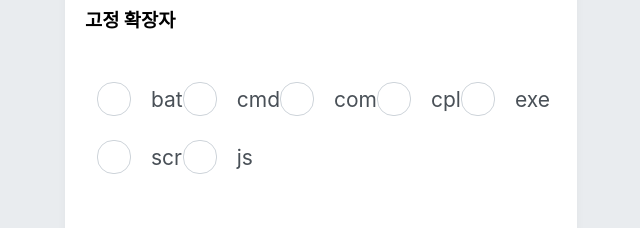
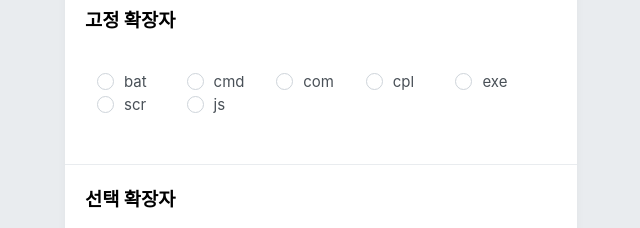
Before and after one commit to Lee-DoHa/Assignment_server_front, a React (Create React App) app in the folder begin-react/: page / in a window 1280 px wide. Shown: the part 258-486 px from the top of the page, without its empty margins (319-959 px from the left). Built offline with nearby package versions, Linux system fonts and the light colour scheme; no server answers.

Commit message:
Update Item.js

```diff
--- a/begin-react/src/components/Item.js
+++ b/begin-react/src/components/Item.js
@@ -1,42 +1,25 @@
 import React from 'react';
 import styled, { css } from 'styled-components';
-import { MdDone, MdDelete } from 'react-icons/md';
-
-const Remove = styled.div`
-  display: flex;
-  align-items: center;
-  justify-content: center;
-  color: #dee2e6;
-  font-size: 24px;
-  cursor: pointer;
-  &:hover {
-    color: #ff6b6b;
-  }
-  display: none;
-`;
+import { MdDone } from 'react-icons/md';
+import { useFixedDispatch } from './Context';
 
 const ItemBlock = styled.div`
   display: flex;
   align-items: center;
-  padding-top: 12px;
-  padding-bottom: 12px;
-  &:hover {
-    ${Remove} {
-      display: initial;
-    }
-  }
+  padding-top: 2px;
+  padding-bottom: 2px;
 `;
 
 const CheckCircle = styled.div`
-  width: 32px;
-  height: 32px;
-  border-radius: 16px;
+  width: 15px;
+  height: 15px;
+  border-radius: 15px;
   border: 1px solid #ced4da;
-  font-size: 24px;
+  font-size: 15px;
   display: flex;
   align-items: center;
   justify-content: center;
-  margin-right: 20px;
+  margin-right: 10px;
   cursor: pointer;
   ${props =>
     props.done &&
@@ -48,23 +31,24 @@ const CheckCircle = styled.div`
 
 const Text = styled.div`
   flex: 1;
-  font-size: 21px;
+  font-size: 15px;
   color: #495057;
   ${props =>
     props.done &&
     css`
-      color: #ced4da;
+      color: #20c997;
     `}
 `;
 
 function Item({ id, done, text }) {
+    const dispatch = useFixedDispatch();
+    const onToggle = () => dispatch({ type: 'TOGGLE', id})
   return (
     <ItemBlock>
-      <CheckCircle done={done}>{done && <MdDone />}</CheckCircle>
+      <CheckCircle done={done} onClick={onToggle}>
+        {done && <MdDone />}
+      </CheckCircle>
       <Text done={done}>{text}</Text>
-      <Remove>
-        <MdDelete />
-      </Remove>
     </ItemBlock>
   );
 }
```
